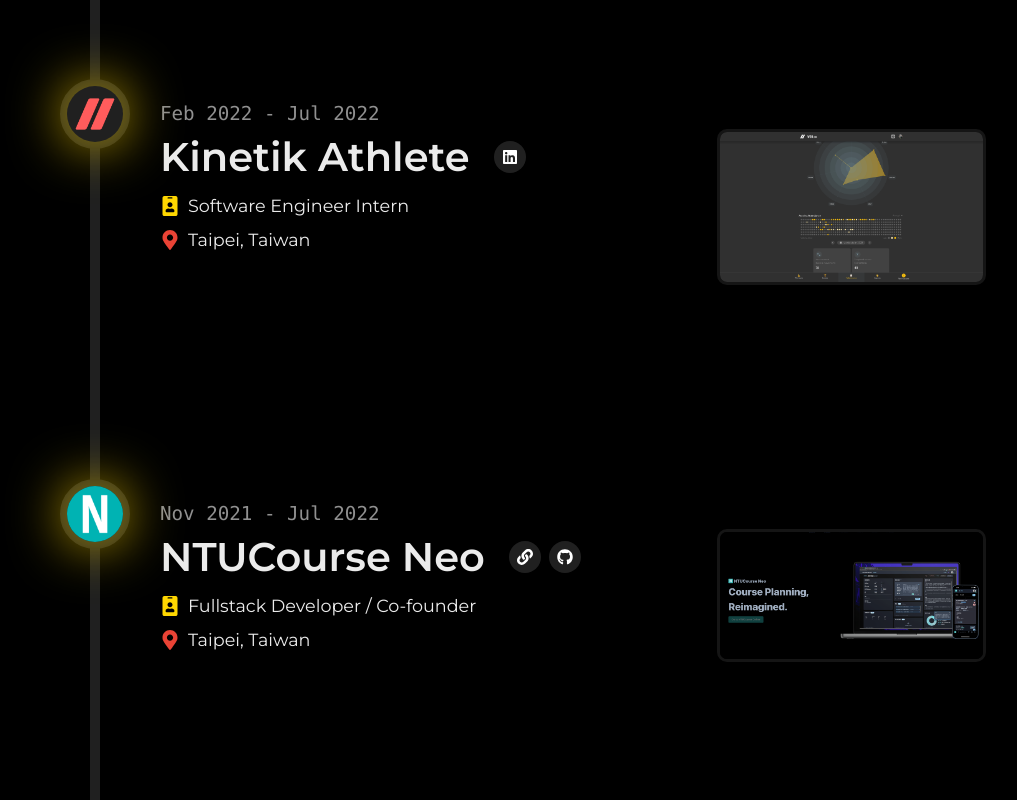
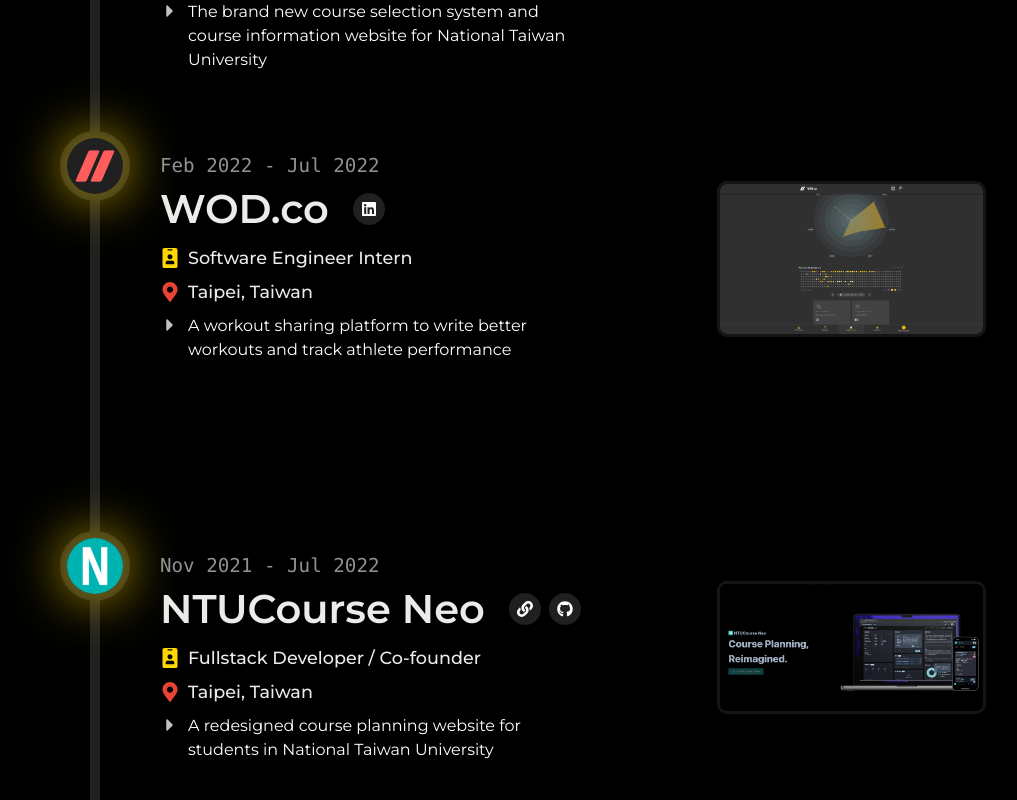
Before and after one commit to swh00tw/swh00tw-homepage, a Next.js app: page / in a window 1280 px wide. Shown: the part 1260-2060 px from the top of the page, without its empty margins (102-1119 px from the left). Built offline with nearby package versions, Linux system fonts and the light colour scheme.

Commit message:
add introduction

```diff
--- a/src/components/ExperienceSection.tsx
+++ b/src/components/ExperienceSection.tsx
@@ -25,6 +25,7 @@
   FaGithub,
   FaLinkedin,
   FaLink,
+  FaCaretRight,
 } from "react-icons/fa";
 import Link from "next/link";
 
@@ -109,6 +110,8 @@
 }) {
   const { verticalLineWidth, experience } = props;
   const horizontalGap = 60;
+
+  const [expanded, setExpanded] = useState(false);
 
   return (
     <Box minH="40vh" mt="10vh">
@@ -246,11 +249,12 @@
             <Flex
               sx={{
                 fontSize: { base: "0.8rem", lg: "1.1rem" },
-                alignItems: { base: "start", lg: "center" },
+                alignItems: "start",
+                fontWeight: 500,
                 gap: "8px",
               }}
             >
-              <Center>
+              <Center h={{ base: "1.2rem", lg: "1.6rem" }}>
                 <FaIdBadge color="#FFD700" size="20px" />
               </Center>
               <Text>
@@ -268,17 +272,50 @@
               <Flex
                 sx={{
                   fontSize: { base: "0.8rem", lg: "1.1rem" },
-                  alignItems: "center",
+                  alignItems: "start",
+                  fontWeight: 500,
                   gap: "8px",
                 }}
               >
-                <Center>
+                <Center h={{ base: "1.2rem", lg: "1.6rem" }}>
                   <FaMapMarkerAlt color="#EA4335" size="20px" />
                 </Center>
                 <Text>{experience.location}</Text>
               </Flex>
             </ScrollTriggeredDiv>
           ) : null}
+          <ScrollTriggeredDiv delay={0.5}>
+            <Flex
+              sx={{
+                fontSize: { base: "0.8rem", lg: "1rem" },
+                alignItems: "start",
+                color: "#fff",
+                gap: "8px",
+                w: "90%",
+              }}
+            >
+              <motion.div
+                whileHover={{
+                  scale: 1.2,
+                }}
+              >
+                <Center
+                  h={{ base: "1.2rem", lg: "1.4rem" }}
+                  cursor="pointer"
+                  onClick={() => {
+                    setExpanded(!expanded);
+                  }}
+                  sx={{
+                    transition: "all 0.2s ease-in-out",
+                    transform: expanded ? "rotate(90deg)" : "rotate(0deg)",
+                  }}
+                >
+                  <FaCaretRight color="#c0c0c0" size="20px" />
+                </Center>
+              </motion.div>
+              <Text>{experience.introduction}</Text>
+            </Flex>
+          </ScrollTriggeredDiv>
         </Stack>
         <Spacer />
         <Flex
--- a/src/data/experience.tsx
+++ b/src/data/experience.tsx
@@ -9,6 +9,7 @@
   imagePath: string;
   websiteUrl?: string;
   achievements?: { emoji: string; text: string }[];
+  introduction: string;
 }
 export interface WorkExperienceInfo extends BaseExperienceInfo {
   type: "Work";
@@ -47,12 +48,14 @@
       "The brand new course selection system and course information website",
     logoImagePath: "/ntu.jpeg",
     imagePath: "/ntu_nol_neo.png",
+    introduction:
+      "The brand new course selection system and course information website for National Taiwan University",
   },
   {
     type: "Work",
     startTs: 1643673634000,
     endTs: 1659225634000,
-    organization: "Kinetik Athlete",
+    organization: "WOD.co",
     roles: ["Software Engineer Intern"],
     location: "Taipei, Taiwan",
     description:
@@ -60,6 +63,8 @@
     logoImagePath: "/kinetik.png",
     linkedinUrl: "https://www.linkedin.com/company/kinetikathlete/",
     imagePath: "/wodsquad.png",
+    introduction:
+      "A workout sharing platform to write better workouts and track athlete performance",
   },
   {
     type: "Project",
@@ -75,6 +80,8 @@
     techStacks: ["React", "Next.js", "Typescript", "PostgreSQL", "Node.js"],
     githubLink: "https://github.com/NTUCourse-Neo",
     imagePath: "/project-ntucourse-neo.png",
+    introduction:
+      "A redesigned course planning website for students in National Taiwan University",
   },
   {
     type: "Project",
@@ -89,5 +96,7 @@
     techStacks: ["Javascript", "HTML/Canvas", "TweenJS", "EaselJS"],
     githubLink: "https://github.com/swh00tw/DS_Tutor",
     imagePath: "/project-ds-tutor.png",
+    introduction:
+      "A data structure visualization tool for beginners in Data Structure",
   },
 ];
```
